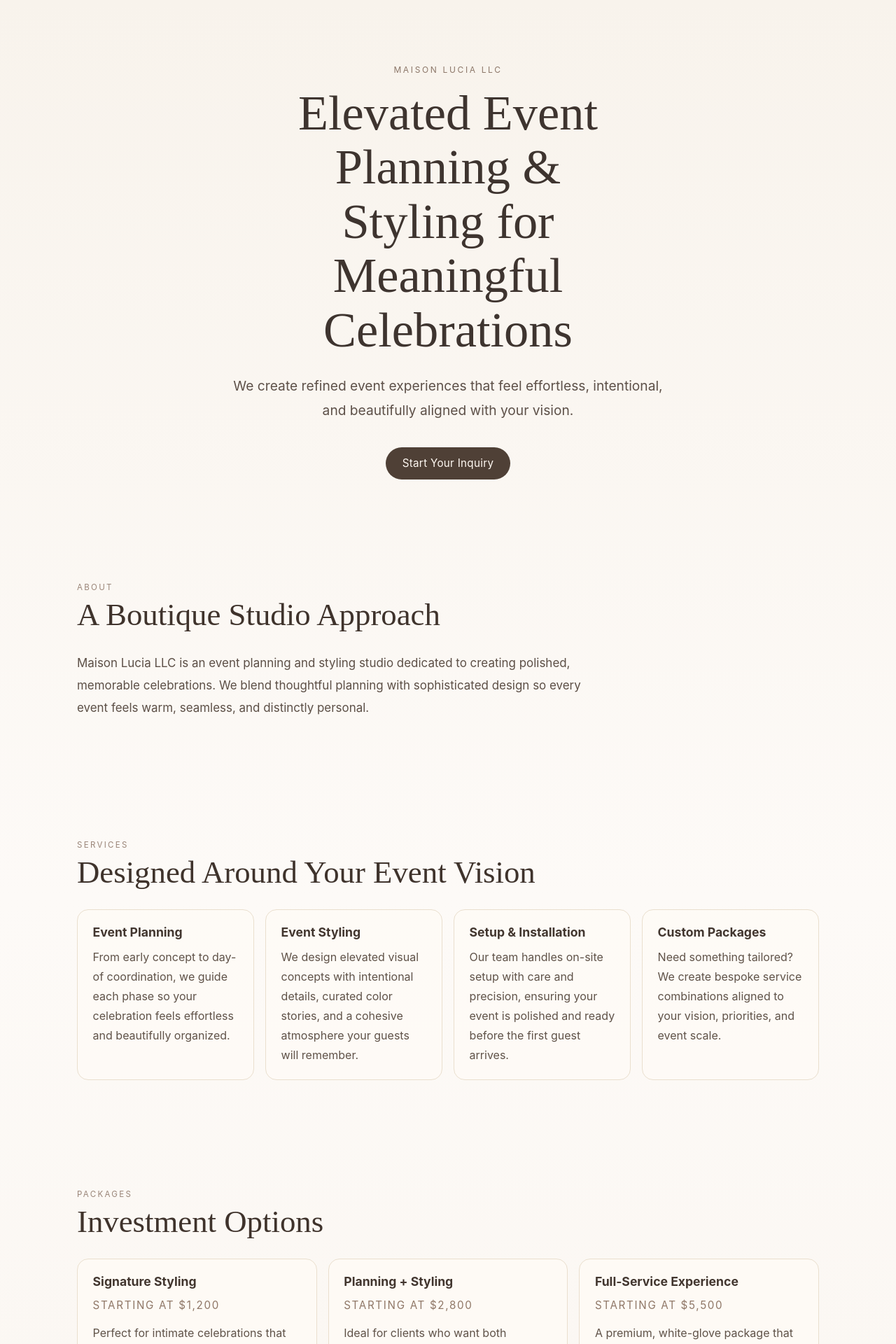
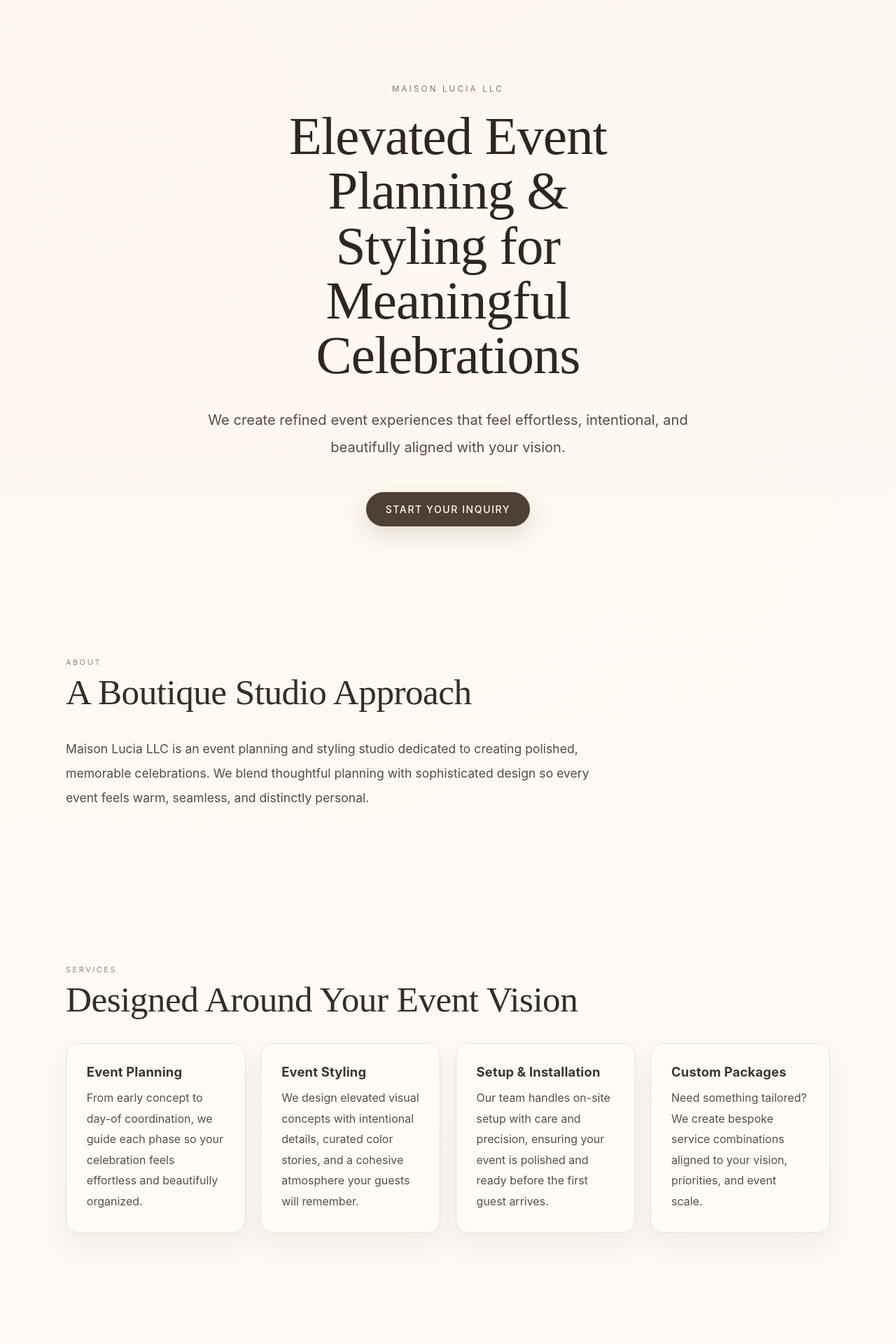
Before and after one commit to DrRobF/maison-lucia-site, a Next.js app: page / in a window 1280 px wide. Shown: the top 1920 px of the page at 70% size. Built offline with nearby package versions, Linux system fonts and the light colour scheme.

Commit message:
Refine homepage styling with premium spacing and typography

```diff
--- a/styles/Home.module.css
+++ b/styles/Home.module.css
@@ -1,44 +1,48 @@
 .page {
   font-family: "Inter", "Avenir Next", "Helvetica Neue", Arial, sans-serif;
-  color: #3e342f;
-  background: linear-gradient(to bottom, #f8f3ec 0%, #fdfaf7 35%, #f6f0e8 100%);
+  color: #352c27;
+  background:
+    radial-gradient(circle at 12% 6%, rgba(255, 248, 238, 0.75), transparent 44%),
+    linear-gradient(to bottom, #fbf6f0 0%, #fdfaf7 34%, #f7f1ea 100%);
 }
 
 .hero {
-  min-height: 88vh;
+  min-height: 92vh;
   display: flex;
   flex-direction: column;
   justify-content: center;
   align-items: center;
   text-align: center;
-  padding: 5rem 1.5rem 4rem;
-  max-width: 880px;
+  padding: 6.8rem 1.5rem 5rem;
+  max-width: 980px;
   margin: 0 auto;
 }
 
 .eyebrow {
   text-transform: uppercase;
-  letter-spacing: 0.22em;
-  font-size: 0.75rem;
-  color: #8c7769;
-  margin-bottom: 1rem;
+  letter-spacing: 0.28em;
+  font-size: 0.72rem;
+  color: #8a7465;
+  margin-bottom: 1.35rem;
 }
 
 .hero h1 {
   font-family: "Cormorant Garamond", "Times New Roman", serif;
-  font-size: clamp(2.2rem, 6vw, 4.4rem);
+  font-size: clamp(2.5rem, 6vw, 5rem);
   font-weight: 500;
-  line-height: 1.1;
-  max-width: 14ch;
+  line-height: 1.02;
+  letter-spacing: -0.012em;
+  max-width: 13ch;
   margin: 0;
+  color: #2f2621;
 }
 
 .heroText {
-  font-size: clamp(1rem, 2vw, 1.2rem);
-  line-height: 1.8;
-  max-width: 640px;
-  margin: 1.5rem auto 2.2rem;
-  color: #5d5048;
+  font-size: clamp(1.05rem, 2vw, 1.26rem);
+  line-height: 1.95;
+  max-width: 700px;
+  margin: 2rem auto 2.8rem;
+  color: #584b43;
 }
 
 .primaryButton {
@@ -46,133 +50,148 @@
   justify-content: center;
   align-items: center;
   text-decoration: none;
-  border: none;
+  border: 1px solid #4f4036;
   background: #4f4036;
   color: #fff9f3;
-  padding: 0.85rem 1.45rem;
+  padding: 0.95rem 1.7rem;
   border-radius: 999px;
-  font-size: 0.95rem;
-  letter-spacing: 0.02em;
+  font-size: 0.88rem;
+  font-weight: 500;
+  text-transform: uppercase;
+  letter-spacing: 0.11em;
   cursor: pointer;
-  transition: background 0.25s ease, transform 0.25s ease;
+  transition: background 0.25s ease, transform 0.25s ease, box-shadow 0.25s ease;
+  box-shadow: 0 10px 28px rgba(62, 48, 38, 0.14);
 }
 
 .primaryButton:hover,
 .primaryButton:focus-visible {
   background: #3d322b;
-  transform: translateY(-1px);
+  transform: translateY(-2px);
+  box-shadow: 0 14px 32px rgba(62, 48, 38, 0.2);
 }
 
 .section {
-  max-width: 1100px;
+  max-width: 1140px;
   margin: 0 auto;
-  padding: 4.5rem 1.25rem;
+  padding: 6rem 1.5rem;
 }
 
 .sectionHeader {
-  margin-bottom: 1.7rem;
+  margin-bottom: 2.2rem;
 }
 
 .sectionLabel {
   text-transform: uppercase;
-  letter-spacing: 0.2em;
-  font-size: 0.72rem;
-  color: #9a8578;
-  margin-bottom: 0.35rem;
+  letter-spacing: 0.24em;
+  font-size: 0.68rem;
+  color: #9b8475;
+  margin-bottom: 0.5rem;
 }
 
 .section h2 {
   font-family: "Cormorant Garamond", "Times New Roman", serif;
   font-weight: 500;
-  font-size: clamp(1.8rem, 4vw, 2.8rem);
+  font-size: clamp(2rem, 4vw, 3.2rem);
+  line-height: 1.08;
+  letter-spacing: -0.01em;
   margin: 0;
-  color: #3f332c;
+  color: #362c26;
 }
 
 .bodyText {
-  max-width: 760px;
-  line-height: 1.9;
-  font-size: 1.06rem;
-  color: #5c4f46;
+  max-width: 780px;
+  line-height: 2;
+  font-size: 1.1rem;
+  color: #564942;
 }
 
 .gridFour,
 .gridThree,
 .galleryGrid {
   display: grid;
-  gap: 1rem;
+  gap: 1.35rem;
 }
 
 .gridFour {
-  grid-template-columns: repeat(auto-fit, minmax(220px, 1fr));
+  grid-template-columns: repeat(auto-fit, minmax(230px, 1fr));
 }
 
 .gridThree {
-  grid-template-columns: repeat(auto-fit, minmax(240px, 1fr));
+  grid-template-columns: repeat(auto-fit, minmax(260px, 1fr));
 }
 
 .card,
 .packageCard,
 .galleryCard {
-  background: rgba(255, 251, 247, 0.78);
-  border: 1px solid #eadfce;
-  border-radius: 1rem;
-  padding: 1.35rem;
+  background: rgba(255, 252, 248, 0.86);
+  border: 1px solid rgba(233, 223, 209, 0.95);
+  border-radius: 1.15rem;
+  padding: 1.8rem;
+  box-shadow: 0 16px 34px rgba(112, 88, 68, 0.08);
 }
 
 .card h3,
 .packageCard h3 {
   margin-top: 0;
-  margin-bottom: 0.65rem;
-  font-size: 1.1rem;
-  color: #42362f;
+  margin-bottom: 0.75rem;
+  font-size: 1.15rem;
+  letter-spacing: 0.01em;
+  color: #3f332c;
 }
 
 .card p,
 .packageCard p {
   margin: 0;
-  line-height: 1.75;
-  color: #5f5248;
+  line-height: 1.85;
+  color: #5b4e45;
+}
+
+.packageCard {
+  border-top: 3px solid rgba(132, 102, 82, 0.45);
 }
 
 .price {
-  font-size: 0.95rem;
+  font-size: 0.82rem;
+  font-weight: 600;
   text-transform: uppercase;
-  letter-spacing: 0.11em;
-  color: #8f7767 !important;
-  margin-bottom: 0.75rem !important;
+  letter-spacing: 0.16em;
+  color: #866f60 !important;
+  margin-bottom: 0.95rem !important;
 }
 
 .customQuote {
-  margin-top: 1rem;
-  color: #6a5a4f;
+  margin-top: 1.25rem;
+  color: #66564b;
   font-style: italic;
 }
 
 .galleryGrid {
-  grid-template-columns: repeat(auto-fit, minmax(210px, 1fr));
+  grid-template-columns: repeat(auto-fit, minmax(220px, 1fr));
 }
 
 .galleryCard {
-  min-height: 170px;
+  min-height: 190px;
   display: flex;
   align-items: flex-end;
-  background: linear-gradient(145deg, #f5ece3, #eee1d5);
+  background: linear-gradient(145deg, #f8efe5, #eee1d5);
 }
 
 .galleryCard span {
   font-size: 0.9rem;
+  letter-spacing: 0.03em;
   color: #68574b;
 }
 
 .form {
   display: grid;
-  grid-template-columns: repeat(auto-fit, minmax(220px, 1fr));
-  gap: 1rem;
-  background: #fffaf5;
+  grid-template-columns: repeat(auto-fit, minmax(230px, 1fr));
+  gap: 1.2rem;
+  background: rgba(255, 250, 245, 0.95);
   border: 1px solid #e9dece;
-  border-radius: 1rem;
-  padding: 1.25rem;
+  border-radius: 1.1rem;
+  padding: 1.75rem;
+  box-shadow: 0 20px 38px rgba(115, 90, 70, 0.1);
 }
 
 .form label {
@@ -180,16 +199,22 @@
   flex-direction: column;
   gap: 0.45rem;
   color: #4f433c;
-  font-size: 0.92rem;
+  font-size: 0.82rem;
+  font-weight: 500;
+  text-transform: uppercase;
+  letter-spacing: 0.09em;
 }
 
 .form input,
 .form select,
 .form textarea {
   border: 1px solid #dacdbf;
-  border-radius: 0.65rem;
-  padding: 0.7rem 0.75rem;
+  border-radius: 0.7rem;
+  padding: 0.8rem 0.85rem;
   font-size: 0.95rem;
+  font-weight: 400;
+  letter-spacing: 0;
+  text-transform: none;
   background: #fff;
   color: #443933;
 }
@@ -207,33 +232,35 @@
 
 .form button {
   width: fit-content;
+  margin-top: 0.35rem;
 }
 
 .footer {
   border-top: 1px solid #e7d9c8;
-  margin-top: 1.5rem;
-  padding: 2rem 1.25rem 2.8rem;
+  margin-top: 2.5rem;
+  padding: 2.3rem 1.25rem 3rem;
   text-align: center;
   color: #68584b;
-  background: rgba(244, 236, 227, 0.52);
+  background: rgba(244, 236, 227, 0.62);
 }
 
 .footer p {
-  margin: 0.4rem 0;
+  margin: 0.5rem 0;
 }
 
 @media (max-width: 720px) {
   .hero {
-    min-height: 76vh;
-    padding-top: 4rem;
+    min-height: 80vh;
+    padding-top: 4.8rem;
   }
 
   .section {
-    padding: 3.6rem 1rem;
+    padding: 4.2rem 1rem;
   }
 
   .form {
     grid-template-columns: 1fr;
+    padding: 1.25rem;
   }
 
   .form button {
```
